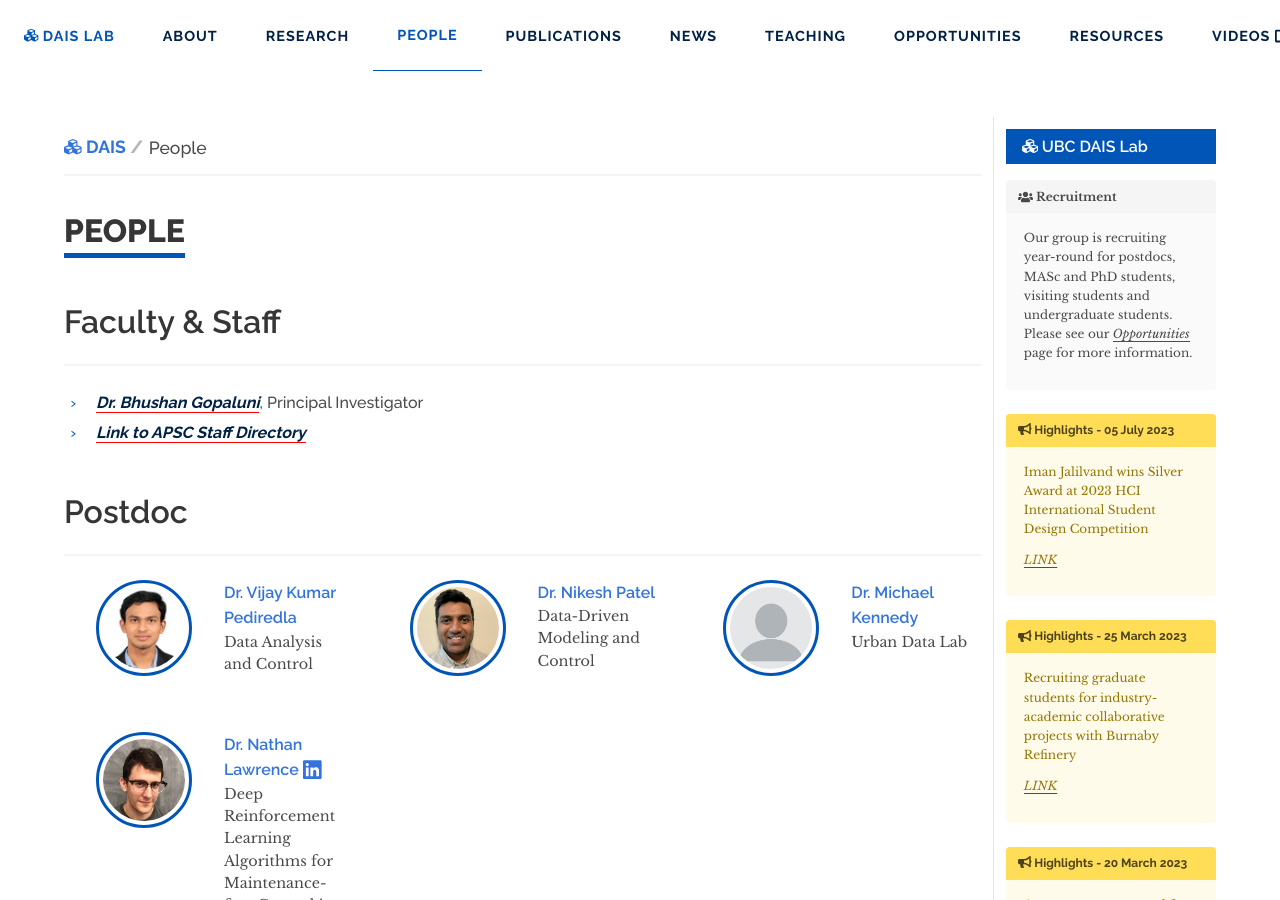
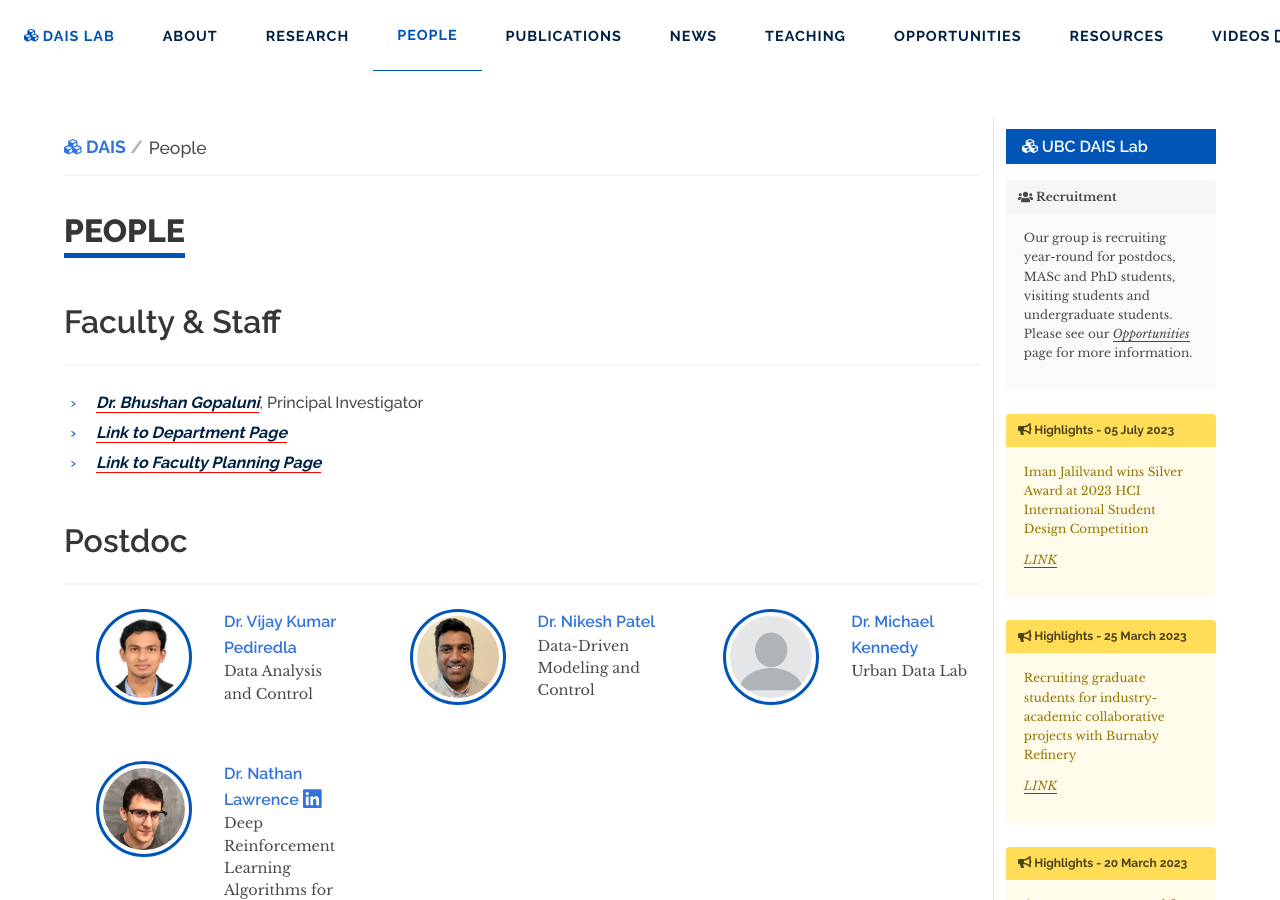
Before and after one commit to daisubc/daisubc.github.io, a Jekyll site: the page built from people.md, in a window 1280 px wide and 900 px high. Built offline with Jekyll 4.4.1, drawn with Linux system fonts in a browser that asks for light colours; nearby versions of some CDN libraries.

Commit message:
update about page

```diff
--- a/people.md
+++ b/people.md
@@ -15,7 +15,8 @@ permalink: /people/
 <hr>
 
 - **[Dr. {{ site.name }}]({{ site.baseurl }}/about/)**, Principal Investigator
-- **[Link to APSC Staff Directory](https://engineering.ubc.ca/about/staff-directory)**
+- **[Link to Department Page](https://chbe.ubc.ca/bhushan-gopaluni/)**
+- **[Link to Faculty Planning Page](https://academic.ubc.ca/about-vp-academic/meet-team)**
 
 <span class="mb-5"></span>
 
```
Also changed, not shown: about.md (+1 -1 lines).
